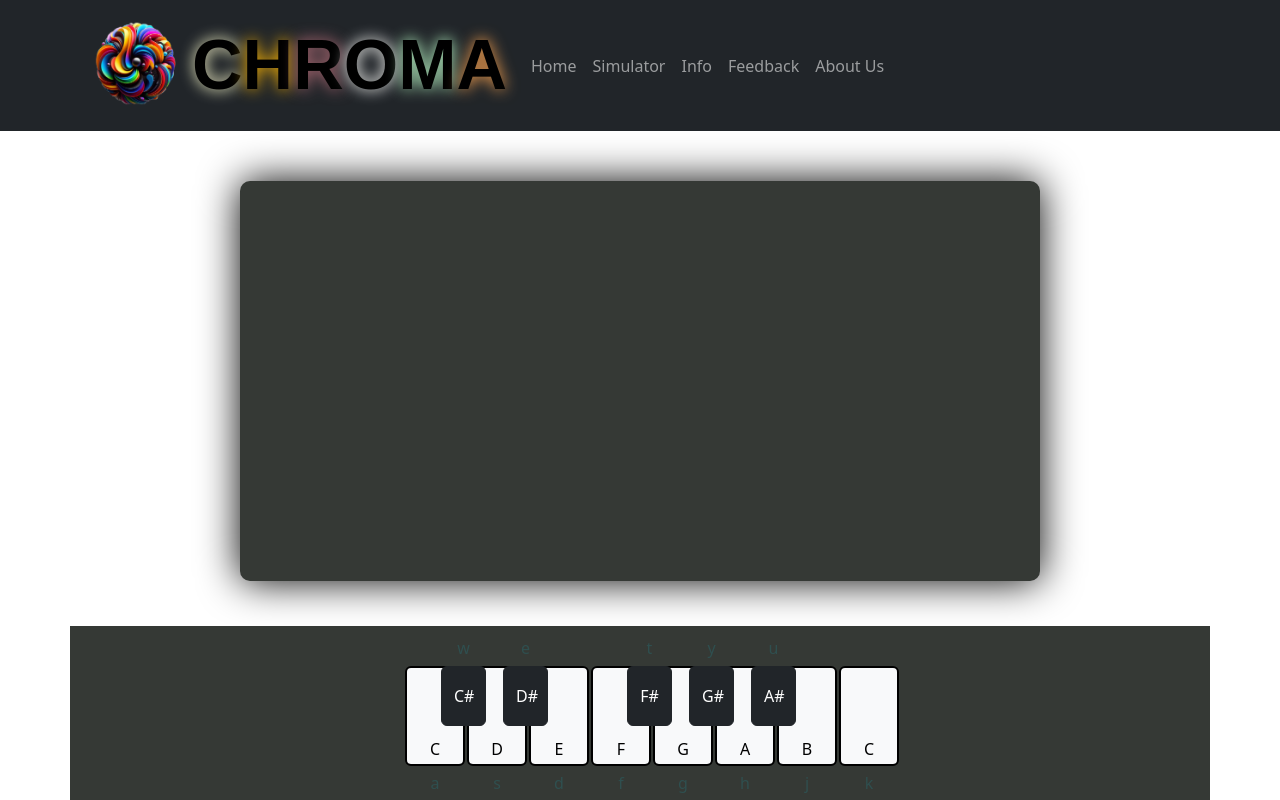
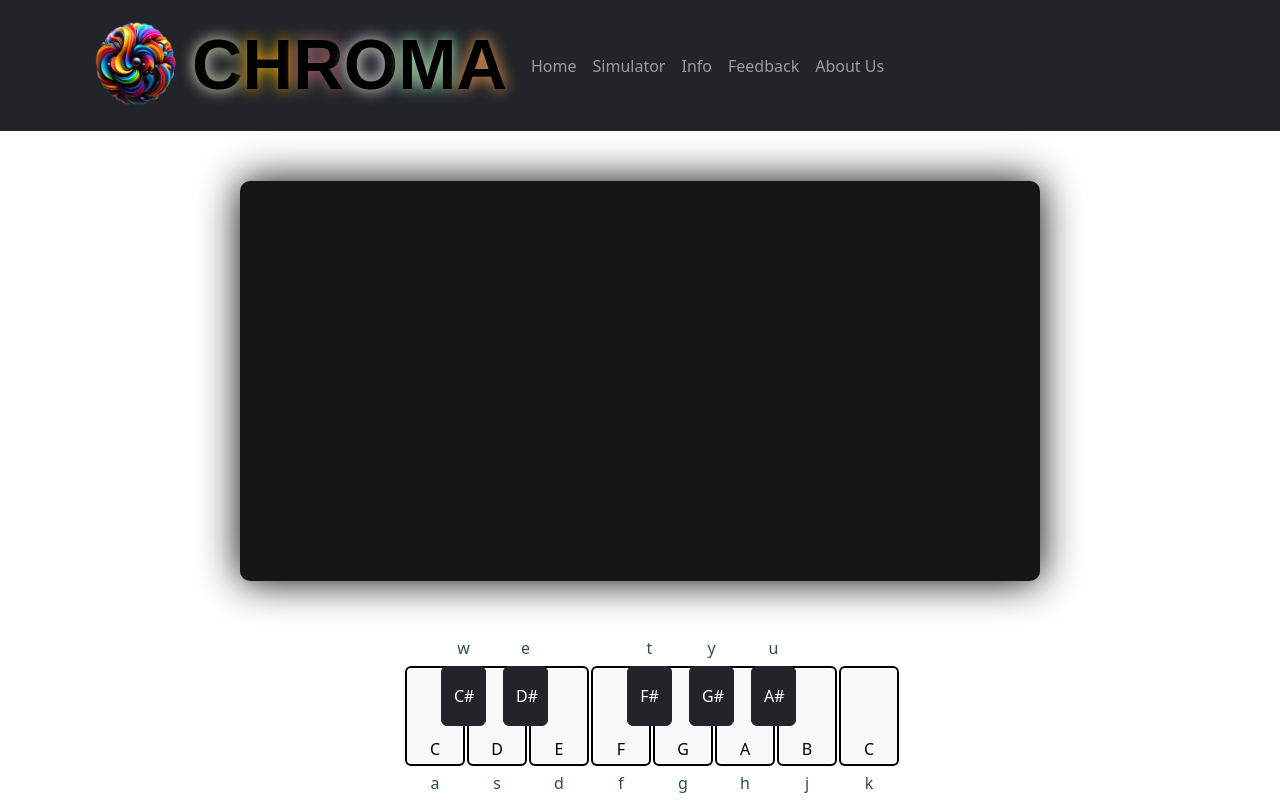
Before and after one commit to Chroma-Quest/chroma-frontend, a React (Vite) app: page /simulator in a window 1280 px wide. Shown: the top 800 px of the page. Built offline with nearby package versions, Linux system fonts and the light colour scheme; the HTML template or start-up script is replaced by a standard one.

Commit message:
added handleClick

```diff
--- a/src/App.jsx
+++ b/src/App.jsx
@@ -21,6 +21,7 @@ function App() {
   return (
     <>
       <Header />
+
       <Router>
         <Routes>
           <Route exact path="/" element={<p>home</p>} />
--- a/src/components/FireworksCanvas.jsx
+++ b/src/components/FireworksCanvas.jsx
@@ -60,40 +60,30 @@ function FireworksCanvas() {
     }
 
     // Function to start Firework
-    const Firework = function(color) {
+    class Firework {
+        constructor(color) {
+            this.x = random(90, clientWidth - 90);
+            this.y = random(90, clientHeight - 90);
+            this.color = color;
+            this.del = false;
+        }
 
-        this.x = random(90, clientWidth-90);
-        this.y = random(90, clientHeight-90);
-        this.sx = 0;
-        this.sy = 0;
-        this.tx = 0;
-        this.ty = 0;
-        this.vx = 0;
-        this.vy = 0;
-        this.color = color;
-        this.dis = 2000;
-        this.speed = 800;
-        this.gravity = 0;
-        this.ms = 0;
-        this.s = 0;
-        this.del = false;
-
-        this.update = function(ms) {
+        update(ms) {
             this.ms = ms / 1000;
             createParticles(typecount, 300, this.x, this.y, this.color);
             this.del = true;
-
         }
 
-        this.draw = function() {
+        draw(ctx) {
             if (ctx) {
                 ctx.beginPath();
                 ctx.fillStyle = this.color;
-                ctx.arc(this.x, this.y, 1, 0, 2*Math.PI);
+                ctx.arc(this.x, this.y, 1, 0, 2 * Math.PI);
                 ctx.fill();
             }
         }
     }
+
 
     // Function to create array particles
     const createParticles = (type, count, pox, poy, color) => {
@@ -173,7 +163,7 @@ function FireworksCanvas() {
             } else {
                 // When there are active particles or fireworks, use semi-transparent clearing
                 // This allows for the trails and fading effects without prematurely clearing them
-                ctx.fillStyle = 'rgba(0, 0, 0, 0.15)';
+                ctx.fillStyle = 'rgba(21, 22, 21, 0.15)';
                 ctx.fillRect(0, 0, clientWidth, clientHeight);
             }
         }
@@ -195,7 +185,7 @@ function FireworksCanvas() {
                 particles.splice(i, 1);
                 if (particles.length === 0 && fireworks.length === 0) {
                     // fixes ghosting
-                    ctx.fillStyle = 'rgba(0, 0, 0, 1)';
+                    ctx.fillStyle = 'rgba(21, 22, 21, 1)';
                     ctx.fillRect(0, 0, clientWidth, clientHeight);
                 }
             } else {
@@ -207,7 +197,7 @@ function FireworksCanvas() {
 
     return (
         <div id="canvas-container">
-            <canvas style={{marginBottom: "45px"}} id="canvas"></canvas>
+            <canvas style={{marginBottom: "45px", backgroundColor: 'rgb(21, 22, 21)'}} id="canvas"></canvas>
         </div>
     )
 }
--- a/src/components/PianoKeyboard.jsx
+++ b/src/components/PianoKeyboard.jsx
@@ -31,13 +31,20 @@ const PianoKeyboard = () => {
   const bottomKeyBind = ["a", "s", "d", "f", "g", "h", "j", "k"]
   const keyColors = ["#FFFF00", "#00FFFF", "#228B22", "#DC143C", "#87CEEB", "#9370DB", "#DAA520", "#008000", "#FF6F61", "#FF8C00", "#4B0082", "#FF007F", "#FFFF00"]
 
-  const handleKeyDown = (key) => {
-    console.log(`Pressed key: ${key}`);
-    // Logic for when a key is pressed can be added here
+  const handleKeydown = (event) => {
+    console.log(`Pressed keyboard key: ${event.key}`);
+    //click corresponding piano key with js.click()
+
   };
 
+  const handleClick = (key) => {
+    console.log(`Pressed piano key: ${key}`);
+  }
+
+  window.addEventListener("keydown", handleKeydown);
+
   return (
-    <Container style={{height: '300px', backgroundColor: '#353935'}}>
+    <Container style={{height: '200px', width: '700px'}}>
       <Row className="justify-content-md-center">
         {whiteKeys.map((key, index) => (
           <Col key={index} xs="auto" style={{ position: 'relative', height: '100px', width: '60px', margin: '10px 1px' }}>
@@ -52,7 +59,7 @@ const PianoKeyboard = () => {
                   textAlign: 'center'}}> {topKeyBind[index]} </p>
               <Button
                 variant="dark"
-                onClick={() => handleKeyDown(blackKeys[index])}
+                onClick={() => handleClick(blackKeys[index])}
                 style={{
                   position: 'absolute',
                   width: "75%",
--- a/src/styles/FireworksCanvas.css
+++ b/src/styles/FireworksCanvas.css
@@ -5,7 +5,6 @@ canvas {
     max-width: 800px; /* Set maximum width to prevent it from stretching too wide */
     height: 400px; /* Adjust height as needed */
     overflow: hidden;
-    padding: 20px; /* Add padding for spacing around the canvas */
     background-color: #353935; /* Dark green background */
     border-radius: 10px; /* Add border radius for a rounded appearance */
     box-shadow: 0 0 40px rgba(0, 0, 0, 1); /* Add box shadow for depth */
```
